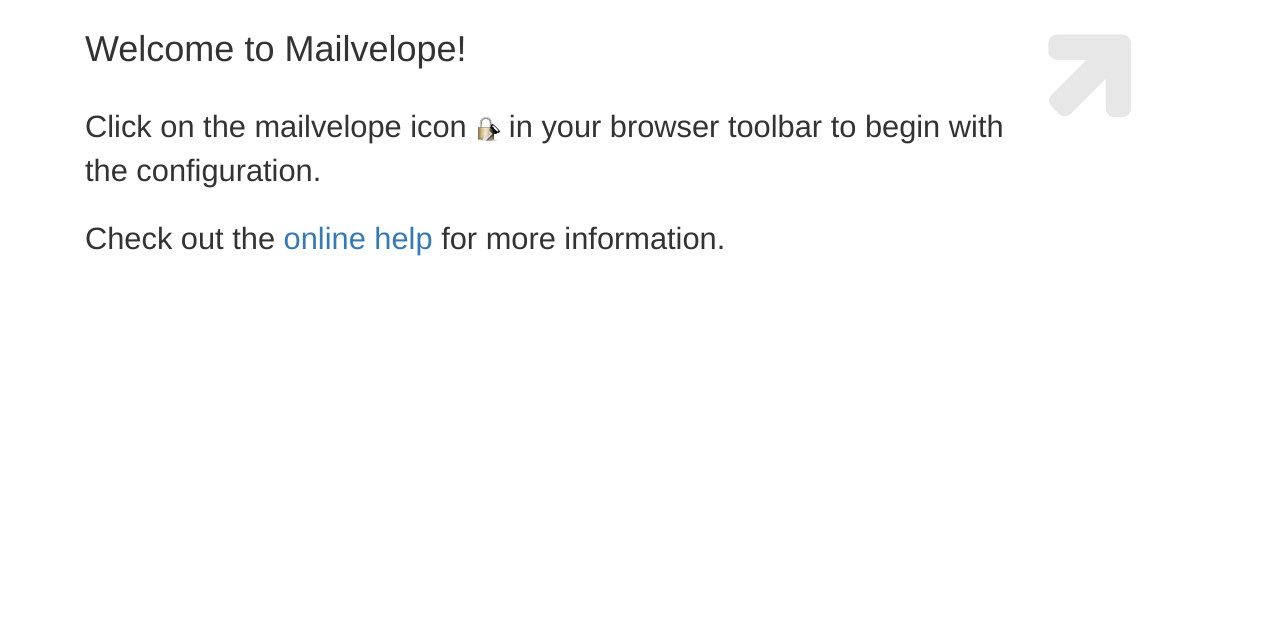
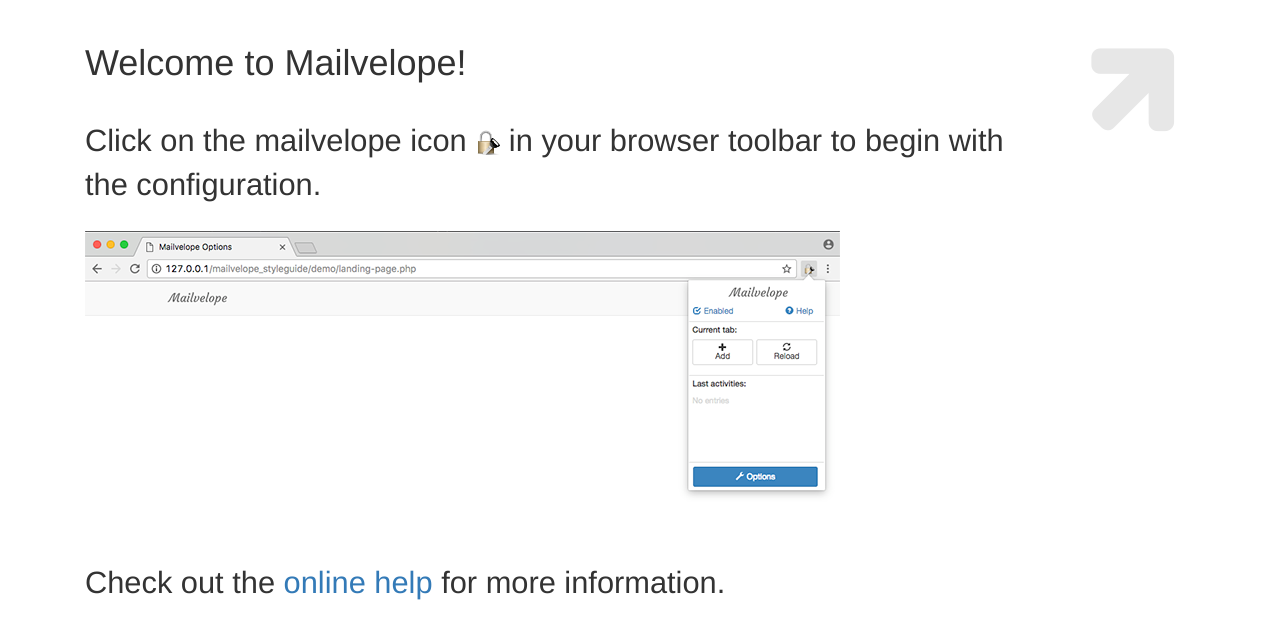
Before and after one commit to mailvelope/mailvelope-styleguide, a PHP site: page /demo/landing-page.php in a window 1280 px wide. Shown: the part 51-690 px from the top of the page. Run offline with PHP 8.4, Linux system fonts and the light colour scheme; some libraries are stand-ins or nearby versions.

Commit message:
MUX-44 added illustration in landing page + alignments

```diff
--- a/css/landing-page.css
+++ b/css/landing-page.css
@@ -238,6 +238,12 @@
     display: none;
   }
 }
+.landingpage {
+  padding-top: 1em;
+}
+.landingpage .illustration {
+  text-align: right;
+}
 .landingpage .illustration i.fa {
   -ms-transform: rotate(45deg);
   /* IE 9 */
@@ -249,6 +255,10 @@
   /* Opera */
   font-size: 9em;
   color: #e7e7e7;
+}
+.landingpage .illustration .gif-illustration {
+  width: 100%;
+  max-width: 780px;
 }
 .landingpage h1 {
   margin-bottom: 1em;
--- a/demo/landing-page.php
+++ b/demo/landing-page.php
@@ -21,6 +21,7 @@
 		<div class="col-md-10">
 			<h1>Welcome to Mailvelope!</h1>
 			<p>Click on the mailvelope icon <span class="mailvelopeicon"><img src="../img/cryptography-icon48.png" height="25px"></img></span> in your browser toolbar to begin with the configuration. </p>
+			<p><img src="../img/mailvelope_screenshot.png" alt="Illustration of clicking on the mailvelope icon" class="gif-illustration" /></p>
 			<p>Check out the <a href="#">online help</a> for more information.</p>
 		</div>
 		<div class="col-md-2">
```
Also changed, not shown: less/components/landing-page.less (+20 -7 lines), img/mailvelope_screenshot.png (added).
